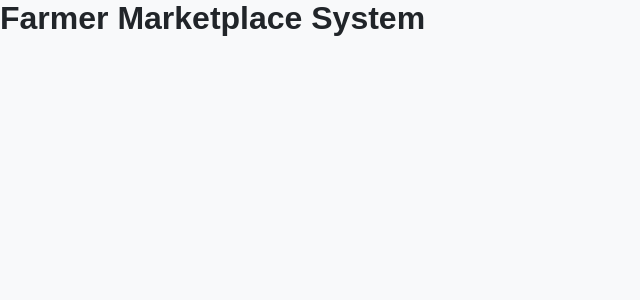
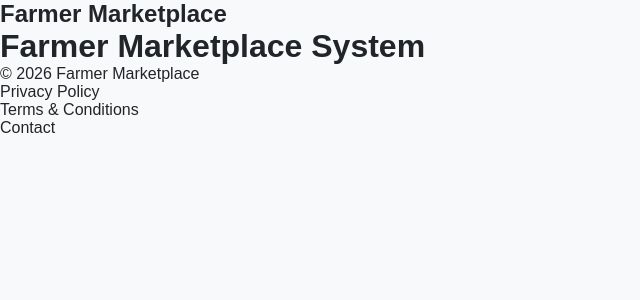
Before and after one commit to CDAC-ProjectD6/farmer-marketplace, a React app in the folder frontend/: page / in a window 1280 px wide. Shown: the top 300 px of the page, without its empty margins (0-640 px from the left). Built offline with nearby package versions, Linux system fonts and the light colour scheme; the HTML template or start-up script is replaced by a standard one.

Commit message:
feat: add navbar and footer layout components

```diff
--- /dev/null
+++ b/frontend/src/components/layout/Footer.jsx
@@ -0,0 +1,16 @@
+function Footer(){
+    return(
+        <footer>
+            <p>
+                © 2026 Farmer Marketplace
+                  </p>
+
+                <p>Privacy Policy</p>
+                <p>Terms & Conditions</p>
+                <p>Contact</p>
+
+        </footer>
+    );
+}
+
+export default Footer;
--- /dev/null
+++ b/frontend/src/components/layout/Navbar.jsx
@@ -0,0 +1,9 @@
+function Navbar(){
+    return (
+        <nav>
+            <h1>Farmer Marketplace</h1>
+        </nav>
+    );
+}
+
+export default Navbar;
--- a/frontend/src/layouts/MainLayout.jsx
+++ b/frontend/src/layouts/MainLayout.jsx
@@ -1,17 +1,22 @@
 import { Outlet } from "react-router-dom";
+import Navbar from "../components/layout/Navbar";
+import Footer from "../components/layout/Footer";
 
 function MainLayout() {
   return (
     <>
       {/* Navbar will come here */}
+      <Navbar/>
 
       <main>
         <Outlet />
       </main>
 
       {/* Footer will come here */}
+      <Footer/>
     </>
   );
 }
 
+
 export default MainLayout;
```
Also changed, not shown: 1 other file (tests, documents, lock files or other folders).
